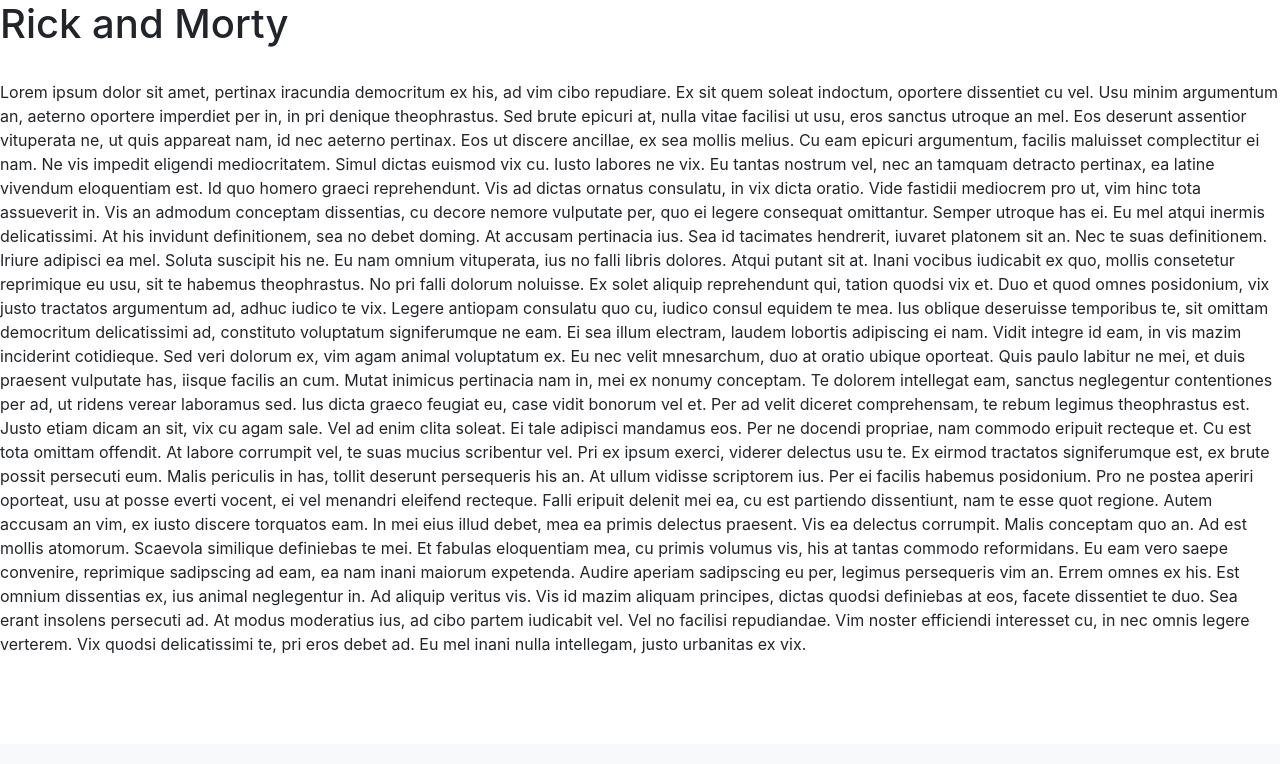
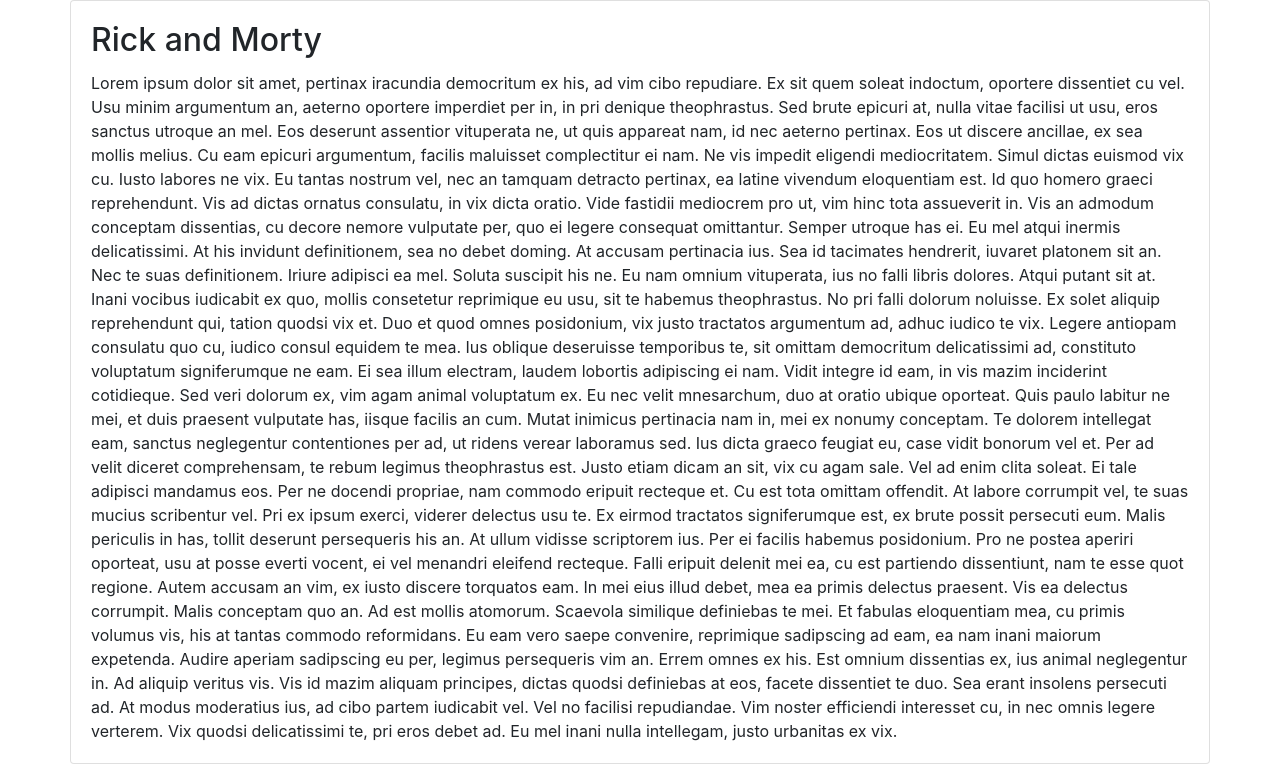
Before and after one commit to TechWithOmid/django-personal-portfolio, a Django app: page /blog/3 in a window 1280 px wide. Shown: the part 56-820 px from the top of the page. Before the commit the page ends 710 px from the top, so only its background shows below. Run offline with Django 3.2, Linux system fonts and the light colour scheme; data comes from the database, SQL or seed files in the repository.

Commit message:
fucking navbar

```diff
--- a/blog/templates/blog/detail.html
+++ b/blog/templates/blog/detail.html
@@ -4,7 +4,19 @@
 
 
 {% block content %}
-<h1>{{post.title}}</h1>
-<img src="{{post.id.url}}">
-<p>{{post.post}}</p>
-{% endblock %}
+
+<div class="container">
+    <div class="row">
+        <div class="col-lg-12"></div>
+            <div class="card">
+                <div class="card-body">
+                    <h2 class="card-title">{{post.title}}</h2>
+
+                    <p class="card-text">{{post.post}}</p>
+                  </div>
+              </div>
+          </div>
+      </div>
+  </div>
+
+  {% endblock %}
--- /dev/null
+++ b/portfolio/static/portfolio/style/custom.css
@@ -0,0 +1,3 @@
+image{
+  object-fit: cover;
+}
--- a/portfolio/templates/portfolio/index.html
+++ b/portfolio/templates/portfolio/index.html
@@ -1,49 +1,67 @@
 {% load static %}
-<!doctype html>
+<!DOCTYPE html>
 <html lang="en">
     <head>
         <!-- Required meta tags -->
-    <meta charset="utf-8">
+        <meta charset="utf-8" />
 
-    <meta name="viewport" content="width=device-width, initial-scale=1.0">
+        <meta name="viewport" content="width=device-width, initial-scale=1.0" />
 
+        <!-- jQuery and Bootstrap Bundle (includes Popper) -->
+        <script
+            src="https://code.jquery.com/jquery-3.5.1.slim.min.js"
+            integrity="sha384-DfXdz2htPH0lsSSs5nCTpuj/zy4C+OGpamoFVy38MVBnE+IbbVYUew+OrCXaRkfj"
+            crossorigin="anonymous"
+        ></script>
+        <script
+            src="https://cdn.jsdelivr.net/npm/bootstrap@4.5.3/dist/js/bootstrap.bundle.min.js"
+            integrity="sha384-ho+j7jyWK8fNQe+A12Hb8AhRq26LrZ/JpcUGGOn+Y7RsweNrtN/tE3MoK7ZeZDyx"
+            crossorigin="anonymous"
+        ></script>
         <!-- Bootstrap CSS -->
-    <link rel="stylesheet" href="https://cdn.jsdelivr.net/npm/bootstrap@4.5.3/dist/css/bootstrap.min.css" integrity="sha384-TX8t27EcRE3e/ihU7zmQxVncDAy5uIKz4rEkgIXeMed4M0jlfIDPvg6uqKI2xXr2" crossorigin="anonymous">
-
+        <link
+            rel="stylesheet"
+            href="https://cdn.jsdelivr.net/npm/bootstrap@4.5.3/dist/css/bootstrap.min.css"
+            integrity="sha384-TX8t27EcRE3e/ihU7zmQxVncDAy5uIKz4rEkgIXeMed4M0jlfIDPvg6uqKI2xXr2"
+            crossorigin="anonymous"
+        />
+        <link
+            rel="stylesheet"
+            href="{% static 'portfolio/style/custom.css' %}"
+        />
         <title>{% block title %}{% endblock %}</title>
     </head>
     <body>
-
         <!-- nav bar -->
         <nav class="navbar navbar-expand-lg navbar-light bg-light">
             <a class="navbar-brand" href="{% url 'home' %}">OMID</a>
-      <button class="navbar-toggler" type="button" data-toggle="collapse" data-target="#navbarSupportedContent" aria-controls="navbarSupportedContent" aria-expanded="false" aria-label="Toggle navigation">
+            <button
+                class="navbar-toggler"
+                type="button"
+                data-toggle="collapse"
+                data-target="#navbarNav"
+                aria-controls="navbarNav"
+                aria-expanded="false"
+                aria-label="Toggle navigation"
+            >
                 <span class="navbar-toggler-icon"></span>
             </button>
-
-      <div class="collapse navbar-collapse" id="navbarSupportedContent">
-        <ul class="navbar-nav mr-auto">
+            <div class="collapse navbar-collapse" id="navbarNav">
+                <ul class="navbar-nav">
                     <li class="nav-item active">
-            <a class="nav-link" href="{% url 'home' %}">Home <span class="sr-only">(current)</span></a>
+                        <a class="nav-link" href="{% url 'home' %}"
+                            >Home <span class="sr-only">(current)</span></a>
                     </li>
                     <li class="nav-item">
                         <a class="nav-link" href="{% url 'blog:blog_post' %}">Blog</a>
                     </li>
                     <li class="nav-item">
-            <a class="nav-link" href="{% static 'portfolio/flask.pdf' %}">resume</a>
+                        <a class="nav-link" href="{% static 'portfolio/MyResume.pdf' %}">resume</a>
                     </li>
                 </ul>
-
             </div>
         </nav>
-    </nav>
 
-      {% block content %}
-      {% endblock %}
-
-
-    <!-- jQuery and Bootstrap Bundle (includes Popper) -->
-    <script src="https://code.jquery.com/jquery-3.5.1.slim.min.js" integrity="sha384-DfXdz2htPH0lsSSs5nCTpuj/zy4C+OGpamoFVy38MVBnE+IbbVYUew+OrCXaRkfj" crossorigin="anonymous"></script>
-    <script src="https://cdn.jsdelivr.net/npm/bootstrap@4.5.3/dist/js/bootstrap.bundle.min.js" integrity="sha384-ho+j7jyWK8fNQe+A12Hb8AhRq26LrZ/JpcUGGOn+Y7RsweNrtN/tE3MoK7ZeZDyx" crossorigin="anonymous"></script>
+        {% block content %} {% endblock %}
     </body>
 </html>
```
Also changed, not shown: portfolio/templates/portfolio/home.html (+9 -4 lines), portfolio/static/portfolio/download.jpeg (deleted), portfolio/static/portfolio/profile.jpg (deleted), 2 other files. Lines whose indentation alone changed are shown as unchanged.
